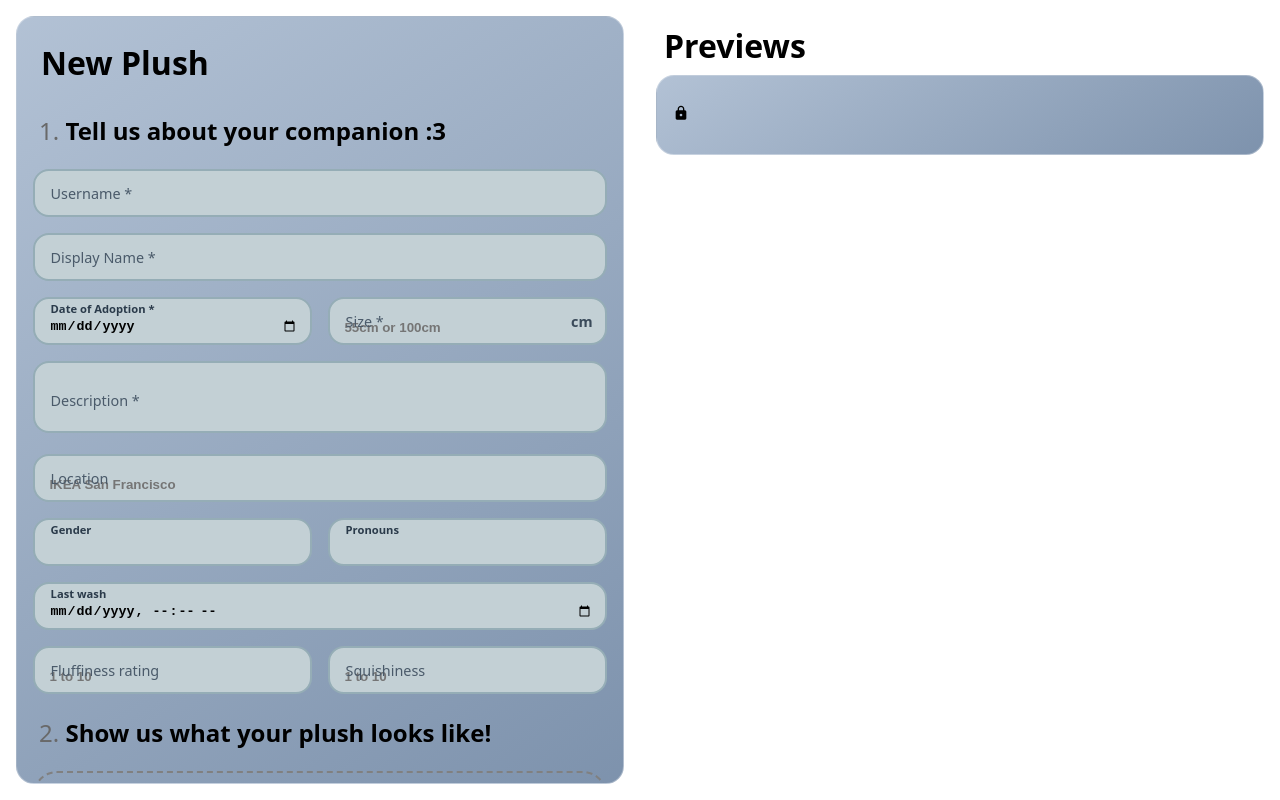
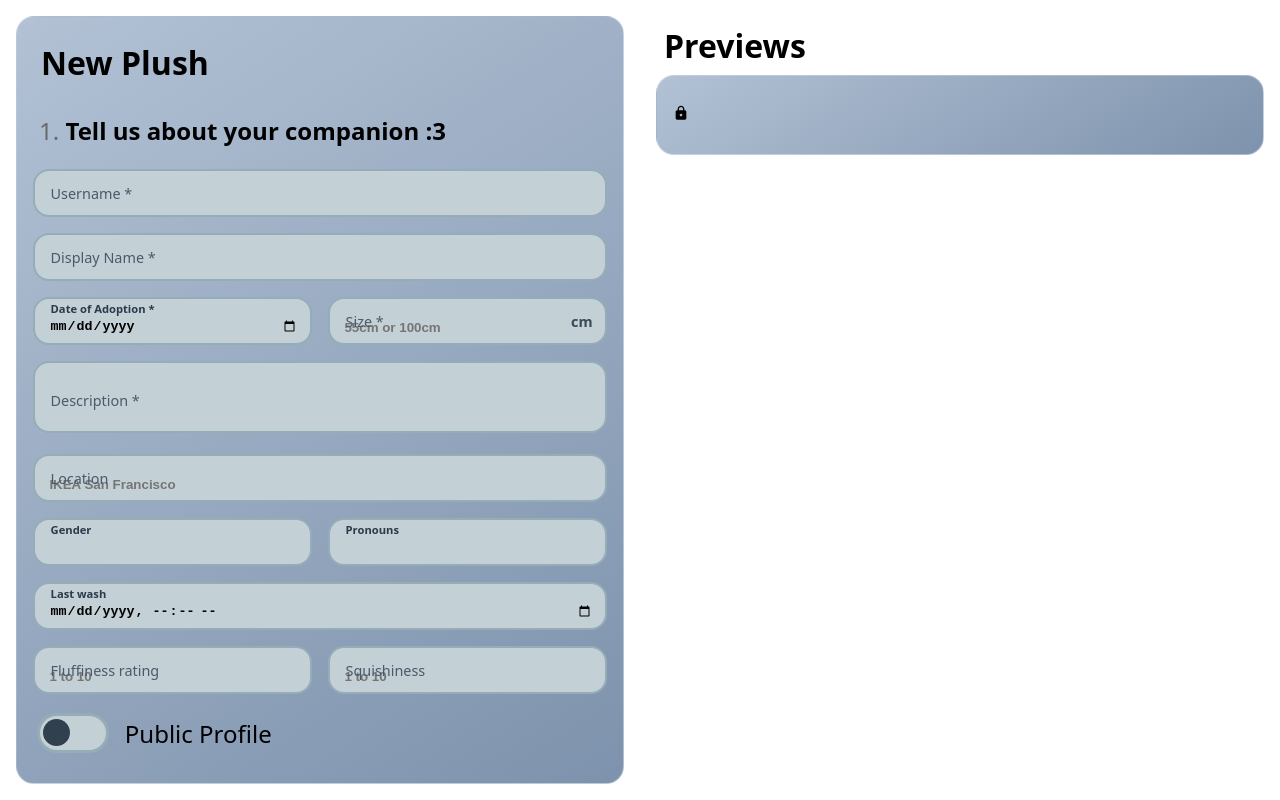
Before and after one commit to V3NCO/Hajdentity, a Nuxt app in the folder frontend/: page /dashboard/plushies/new in a window 1280 px wide. Built offline with nearby package versions, Linux system fonts and the light colour scheme; no server answers.

Commit message:
Checkbox and extra params

```diff
--- a/frontend/app/pages/dashboard/plushies/new.vue
+++ b/frontend/app/pages/dashboard/plushies/new.vue
@@ -27,7 +27,8 @@ const state = reactive({
   lastwashed: undefined,
   floof: undefined,
   squish: undefined,
-  mloftearsabsorbed: undefined
+  mloftearsabsorbed: undefined,
+  public: undefined
 })
 
 
@@ -270,6 +271,12 @@ async function onSubmit() {
         />
         <label for="mloftearsabsorbed">mL of tears absorbed</label>
       </div>
+
+      <span style="display: flex; align-items: center; font-size: 1.5em; gap: 0.8rem;">
+        <input class="toggle" type="checkbox" id="public" v-model="state.public"/>
+        <label for="public">Public Profile</label>
+      </span>
+
       <h2 style="margin: 0.25em;"><span style="color: dimgrey; font-weight: 300;">2.</span> Show us what your plush looks like!</h2>
       <div
         class="field file-field"
@@ -306,9 +313,9 @@ async function onSubmit() {
       class="card"
     >
       <div class="gradient">
-        <h1>{{ state.name }}</h1>
+        <h1>{{ state.displayname }}</h1>
         <span>
-          <Icon v-if="false" name="material-symbols:public" title="Public"/>
+          <Icon v-if="state.public" name="material-symbols:public" title="Public"/>
           <Icon v-else name="material-symbols:lock" title="Private"/>
           <p>{{ state.pronouns }}</p>
         </span>
@@ -538,4 +545,46 @@ textarea:user-invalid {
 .imgrec {
   margin-top: 0.5em;
 }
+
+
+
+.toggle {
+    border: 0.2rem solid #95adb6;
+    border-radius: calc( 2.5rem / 2 );
+    width: 4.5rem;
+    height: 2.5rem;
+    appearance: none;
+    -webkit-appearance: none;
+    -moz-appearance: none;
+    transition: transform 0.07s;
+    cursor: pointer;
+}
+
+.toggle::after {
+    content: "";
+    display: inline-block;
+    margin: 0.2rem;
+    border-radius: 50%;
+    width: 1.7rem;
+    height: 1.7rem;
+    background: #31404f;
+    transition: transform 0.07s linear;
+}
+
+.toggle:checked::after {
+    transform: translateX(2rem);
+}
+
+.toggle:hover {
+    transform: scale(1.07);
+}
+
+.toggle:active {
+    transform: scale(1.0);
+}
+
+.toggle:focus {
+    outline: none;
+    box-shadow: 0 0 0 0.2rem rgba(255,255,255,0.4);
+}
 </style>
```
